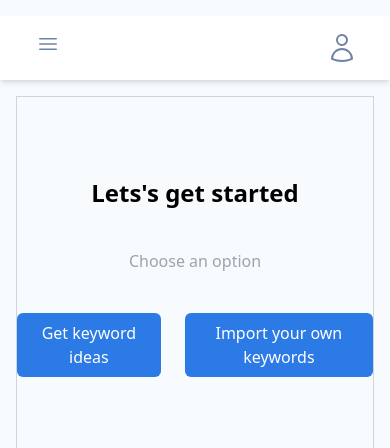
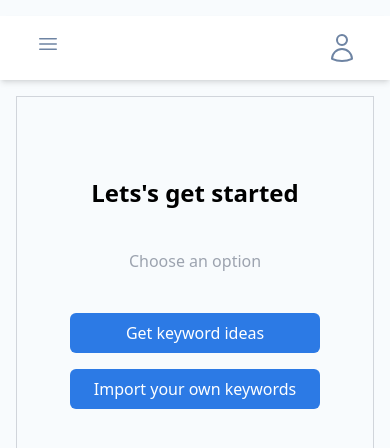
Before and after one commit to atuldedha/pushkar-project, a Next.js app: page /report in a window 390 px wide. Shown: the top 448 px of the page. Built offline with nearby package versions, Linux system fonts and the light colour scheme.

Commit message:
Responsive Report page

```diff
--- a/pages/report.js
+++ b/pages/report.js
@@ -11,7 +11,7 @@
           Choose an option
         </span>
 
-        <div className="flex items-center space-x-6">
+        <div className="flex flex-col md:items-center md:flex-row space-y-4 space-x-0 md:space-y-0 md:space-x-6">
           <button className="py-2 px-6 bg-blue1 text-white text-base font-sans font-medium rounded-md hover:bg-blue-600">
             Get keyword ideas
           </button>
```
